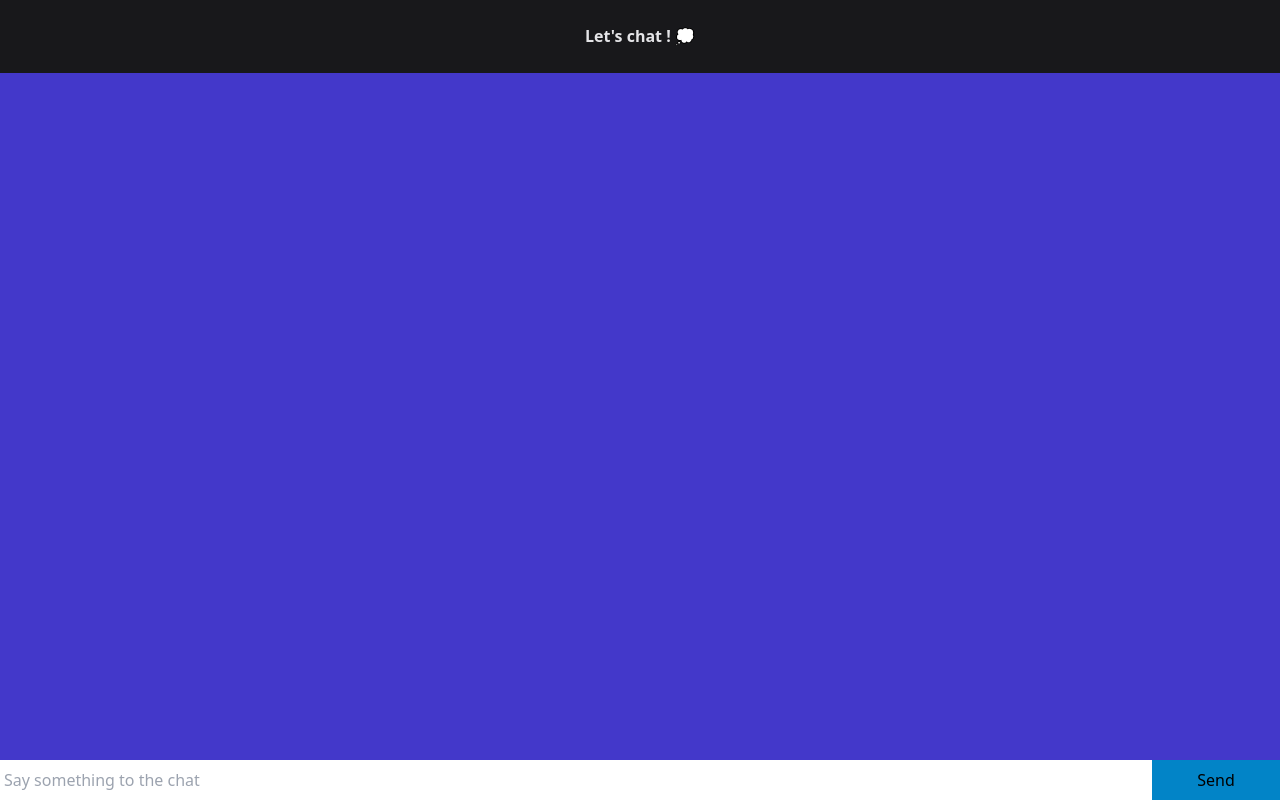
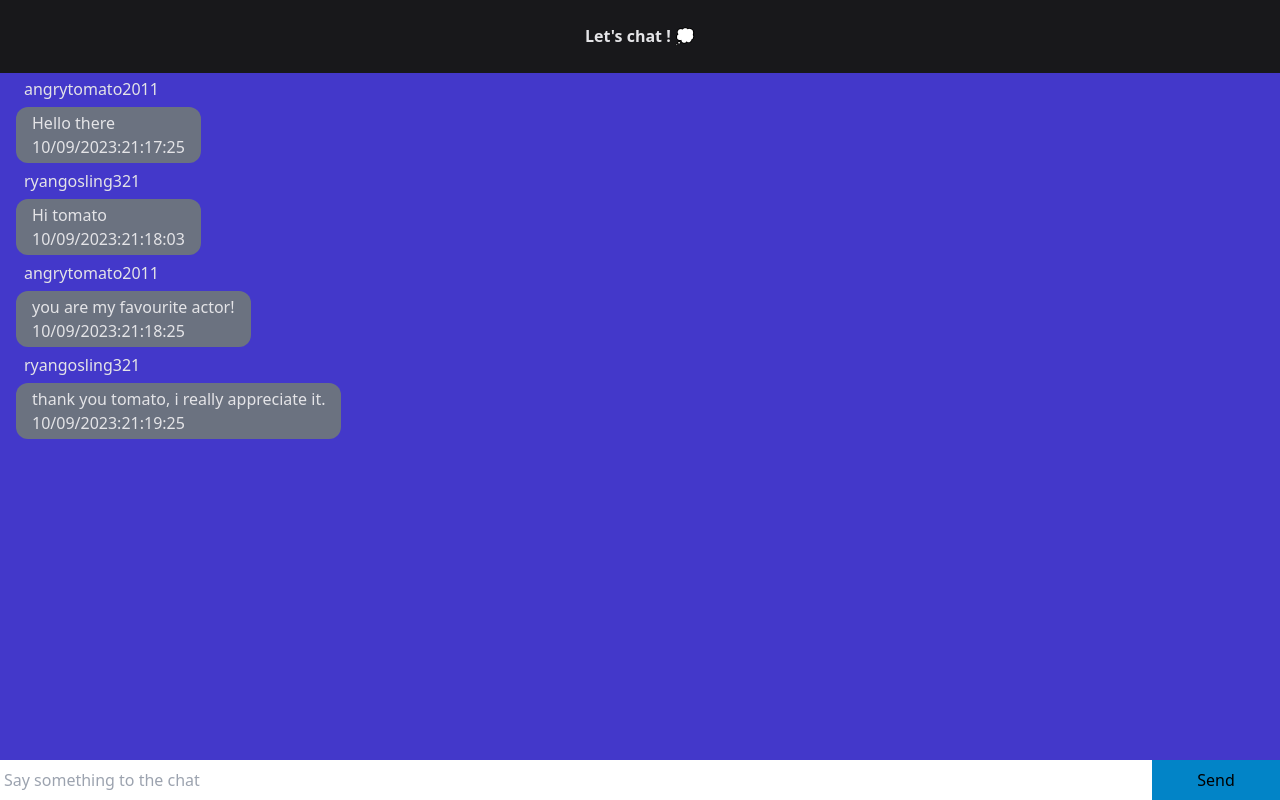
Before and after one commit to d-stoianov/chat-app, a React (Vite) app in the folder client/: page / in a window 1280 px wide. Built offline with nearby package versions, Linux system fonts and the light colour scheme.

Commit message:
Add mock data.
Create mockdata.json and service.js for making requests.  Edit Message.jsx so it works with mock data structure.

```diff
--- /dev/null
+++ b/client/public/mockdata.json
@@ -0,0 +1,26 @@
+[
+    {
+        "id": "1",
+        "username": "angrytomato2011",
+        "text": "Hello there",
+        "timeStamp": "10/09/2023:21:17:25"
+    },
+    {
+        "id": "2",
+        "username": "ryangosling321",
+        "text": "Hi tomato",
+        "timeStamp": "10/09/2023:21:18:03"
+    },
+    {
+        "id": "3",
+        "username": "angrytomato2011",
+        "text": "you are my favourite actor!",
+        "timeStamp": "10/09/2023:21:18:25"
+    },
+    {
+        "id": "4",
+        "username": "ryangosling321",
+        "text": "thank you tomato, i really appreciate it.",
+        "timeStamp": "10/09/2023:21:19:25"
+    }
+]
--- a/client/src/components/Chat.jsx
+++ b/client/src/components/Chat.jsx
@@ -1,9 +1,17 @@
-import { useState } from "react"
+import { useEffect, useState } from "react"
 import ChatInput from "./ChatInput"
 import Message from "./Message"
+import Service from "../services/service"
 
 const Chat = () => {
     const [messages, setMessages] = useState([])
+
+    const service = new Service()
+
+    useEffect(() => {
+        service.getMessages()
+        .then(data => setMessages(data))
+    }, [])
 
     const renderMessage = (message) => {
         setMessages([...messages, message])
@@ -12,9 +20,9 @@ const Chat = () => {
     return (
         <main className="w-full h-full flex flex-col justify-between overflow-y-hidden">
             <div className="w-full h-full px-4 py-1 flex flex-col overflow-y-auto">
-                {messages.map((msg, idx) => (
+                {messages.map(msg => (
                     <Message
-                        key={idx}
+                        key={msg.id}
                         message={msg}
                     />
                 ))}
--- a/client/src/components/Message.jsx
+++ b/client/src/components/Message.jsx
@@ -3,9 +3,17 @@ const Message = ({ message }) => {
     const otherMessageStyles = "text-zinc-200 self-start bg-gray-500 rounded-xl p-1 px-4 my-1.5 max-w-[50%]"
 
     return (
-        <div className={otherMessageStyles}>
-            {message}
-        </div>
+        <>
+            <p className="text-zinc-200 ml-2">
+                {message.username}
+            </p>
+            <div className={otherMessageStyles}>
+                {message.text}
+                <p>
+                    {message.timeStamp}
+                </p>
+            </div>
+        </>
     )
 }
 
--- /dev/null
+++ b/client/src/services/service.js
@@ -0,0 +1,11 @@
+class Service {
+    url = "mockdata.json"
+
+    async getMessages() {
+        const response = await fetch(this.url)
+        const data = await response.json()
+        return data
+    }
+}
+
+export default Service
```
